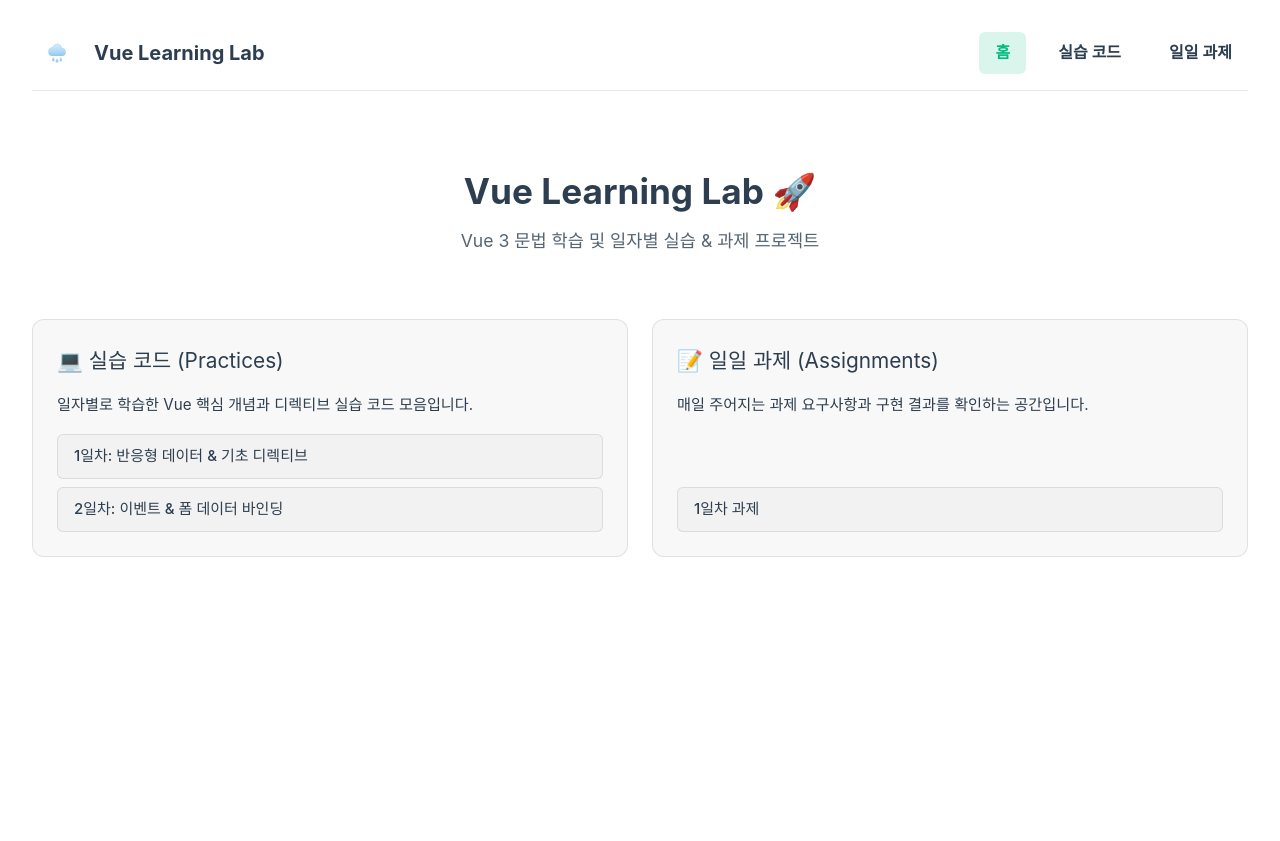
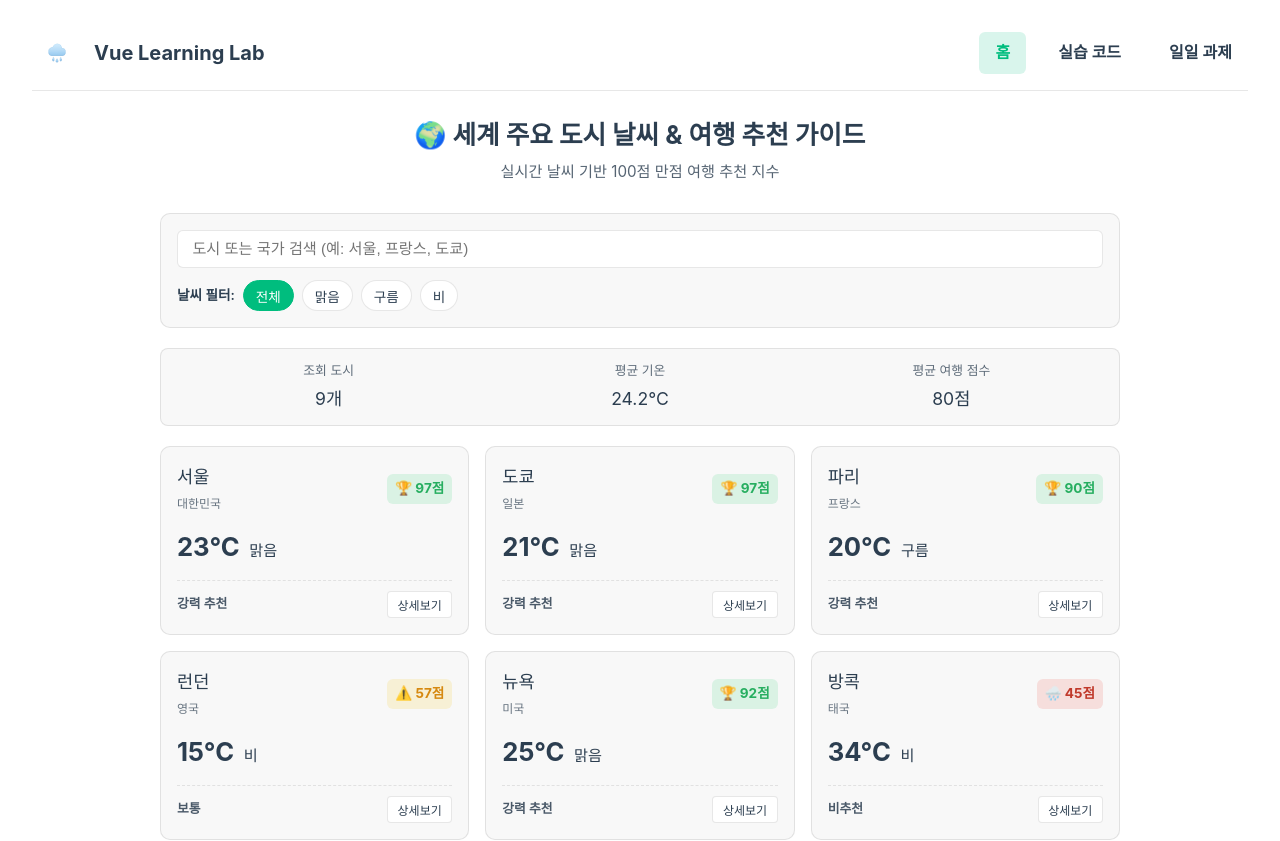
Before and after one commit to songjung-good/skala-front, a Vue app in the folder skala-vue/: page / in a window 1280 px wide. Shown: the top 841 px of the page. Before the commit the page ends 800 px from the top, so only its background shows below. Built offline with nearby package versions, Linux system fonts and the light colour scheme; a web font is replaced by a local one.

Commit message:
Update HomeView.vue
국가별 데이터 추가
추후 추천기능으로 진행

```diff
--- a/skala-vue/src/views/HomeView.vue
+++ b/skala-vue/src/views/HomeView.vue
@@ -1,102 +1,465 @@
 <script setup>
-import { RouterLink } from 'vue-router'
+import { ref, computed, watch, watchEffect } from 'vue'
+
+// ponytail: 정적 9개 세계 주요 도시 데이터. 향후 국기(Flag Emoji / SVG) 및 날씨 API 연결 예정
+const cityWeatherList = ref([
+  { id: 'city_01', name: '서울', country: '대한민국', temp: 23, status: '맑음' },
+  { id: 'city_02', name: '도쿄', country: '일본', temp: 21, status: '맑음' },
+  { id: 'city_03', name: '파리', country: '프랑스', temp: 20, status: '구름' },
+  { id: 'city_04', name: '런던', country: '영국', temp: 15, status: '비' },
+  { id: 'city_05', name: '뉴욕', country: '미국', temp: 25, status: '맑음' },
+  { id: 'city_06', name: '방콕', country: '태국', temp: 34, status: '비' },
+  { id: 'city_07', name: '시드니', country: '호주', temp: 18, status: '맑음' },
+  { id: 'city_08', name: '카이로', country: '이집트', temp: 36, status: '맑음' },
+  { id: 'city_09', name: '로마', country: '이탈리아', temp: 26, status: '맑음' },
+])
+
+// 검색어 및 필터 상태
+const searchQuery = ref('')
+const selectedStatus = ref('전체')
+const selectedCityInfo = ref('도시 카드를 클릭하면 상세 여행 팁을 확인합니다.')
+
+// ponytail: 정적 휴리스틱 점수 계산식 (최적기온 22°C 기준 편차 및 기상 상태 가감점). 실무 시 습도/강수확률 계수 추가
+const calculateTravelScore = (temp, status) => {
+  let score = 100
+
+  // 1. 기온 편차 감점 (최적 22°C에서 1°C 차이당 2.5점 감점)
+  const tempDiff = Math.abs(temp - 22)
+  score -= Math.round(tempDiff * 2.5)
+
+  // 2. 날씨 상태별 가감점
+  const statusPenalties = {
+    '맑음': 0,
+    '구름': -5,
+    '흐림': -15,
+    '비': -25,
+    '눈': -20,
+  }
+  score += (statusPenalties[status] ?? -10)
+
+  // 0~100점 범위 제한
+  return Math.max(0, Math.min(100, score))
+}
+
+const getScoreBadge = (score) => {
+  if (score >= 85) return { grade: '강력 추천', class: 'score-top', emoji: '🏆' }
+  if (score >= 70) return { grade: '추천', class: 'score-good', emoji: '👍' }
+  if (score >= 50) return { grade: '보통', class: 'score-normal', emoji: '⚠️' }
+  return { grade: '비추천', class: 'score-bad', emoji: '🌧️' }
+}
+
+// 고유 날씨 필터 옵션
+const statusOptions = computed(() => {
+  const statuses = cityWeatherList.value.map((item) => item.status)
+  return ['전체', ...new Set(statuses)]
+})
+
+// 가공된 도시 목록 (여행 점수 포함)
+const enrichedCityList = computed(() => {
+  return cityWeatherList.value.map((city) => {
+    const score = calculateTravelScore(city.temp, city.status)
+    return {
+      ...city,
+      score,
+      badge: getScoreBadge(score),
+    }
+  })
+})
+
+// 검색어 및 날씨 필터 적용 목록
+const filteredCityList = computed(() => {
+  const query = searchQuery.value.trim().toLowerCase()
+
+  return enrichedCityList.value.filter((city) => {
+    const matchesQuery =
+      !query ||
+      city.name.toLowerCase().includes(query) ||
+      city.country.toLowerCase().includes(query)
+    const matchesStatus =
+      selectedStatus.value === '전체' || city.status === selectedStatus.value
+
+    return matchesQuery && matchesStatus
+  })
+})
+
+// 통계 데이터
+const stats = computed(() => {
+  const list = filteredCityList.value
+  if (list.length === 0) return { count: 0, avgTemp: 0, avgScore: 0 }
+
+  const totalTemp = list.reduce((acc, cur) => acc + cur.temp, 0)
+  const totalScore = list.reduce((acc, cur) => acc + cur.score, 0)
+
+  return {
+    count: list.length,
+    avgTemp: (totalTemp / list.length).toFixed(1),
+    avgScore: Math.round(totalScore / list.length),
+  }
+})
+
+// 감시자
+watch(selectedCityInfo, (newVal, oldVal) => {
+  console.log(`[안내 변경] "${oldVal}" ➡️ "${newVal}"`)
+})
+
+watchEffect(() => {
+  console.log(`[검색/필터] '${searchQuery.value}' | '${selectedStatus.value}' (결과: ${filteredCityList.value.length}개)`)
+})
+
+const showDetail = (city) => {
+  window.alert(
+    `[${city.name}, ${city.country}]\n` +
+    `현재 날씨: ${city.status} (${city.temp}°C)\n` +
+    `여행 추천 점수: ${city.score}점 (${city.badge.grade})`
+  )
+}
 </script>
 
 <template>
-  <div class="landing-page">
-    <div class="hero">
-      <h1>Vue Learning Lab 🚀</h1>
-      <p class="subtitle">Vue 3 문법 학습 및 일자별 실습 & 과제 프로젝트</p>
+  <div class="travel-dashboard">
+    <header class="hero-section">
+      <h2>🌍 세계 주요 도시 날씨 & 여행 추천 가이드</h2>
+      <p class="desc">실시간 날씨 기반 100점 만점 여행 추천 지수</p>
+    </header>
+
+    <!-- 검색 및 필터 -->
+    <section class="control-box">
+      <div class="search-bar">
+        <input
+          type="text"
+          :value="searchQuery"
+          @input="(e) => (searchQuery = e.target.value)"
+          placeholder="도시 또는 국가 검색 (예: 서울, 프랑스, 도쿄)"
+        />
+        <span v-if="searchQuery" class="query-preview">
+          검색: <strong>{{ searchQuery }}</strong>
+        </span>
+      </div>
+
+      <div class="filter-bar">
+        <span class="filter-title">날씨 필터:</span>
+        <button
+          v-for="status in statusOptions"
+          :key="status"
+          type="button"
+          class="btn-filter"
+          :class="{ active: selectedStatus === status }"
+          @click="selectedStatus = status"
+        >
+          {{ status }}
+        </button>
+      </div>
+    </section>
+
+    <!-- 통계 요약 -->
+    <div v-if="filteredCityList.length > 0" class="summary-card">
+      <div class="stat-item">
+        <span class="stat-label">조회 도시</span>
+        <strong>{{ stats.count }}개</strong>
+      </div>
+      <div class="stat-item">
+        <span class="stat-label">평균 기온</span>
+        <strong>{{ stats.avgTemp }}°C</strong>
+      </div>
+      <div class="stat-item">
+        <span class="stat-label">평균 여행 점수</span>
+        <strong>{{ stats.avgScore }}점</strong>
+      </div>
     </div>
 
-    <div class="grid-container">
-      <div class="card">
-        <h3>💻 실습 코드 (Practices)</h3>
-        <p>일자별로 학습한 Vue 핵심 개념과 디렉티브 실습 코드 모음입니다.</p>
-        <div class="links">
-          <RouterLink to="/practice/day1" class="btn"
-            >1일차: 반응형 데이터 & 기초 디렉티브</RouterLink
-          >
-          <RouterLink to="/practice/day2" class="btn">2일차: 이벤트 & 폼 데이터 바인딩</RouterLink>
+    <!-- 도시 리스트 -->
+    <section class="city-grid">
+      <div
+        v-for="city in filteredCityList"
+        :key="city.id"
+        class="city-card"
+        @click="selectedCityInfo = `${city.name}(${city.country}) 선택됨 - 추천 점수 ${city.score}점`"
+      >
+        <div class="card-header">
+          <div class="city-title">
+            <h4>{{ city.name }}</h4>
+            <span class="country-name">{{ city.country }}</span>
+          </div>
+          <span class="score-badge" :class="city.badge.class">
+            {{ city.badge.emoji }} {{ city.score }}점
+          </span>
+        </div>
+
+        <div class="weather-info">
+          <p class="temp">{{ city.temp }}°C</p>
+          <p class="status">{{ city.status }}</p>
+        </div>
+
+        <div class="card-footer">
+          <span class="grade-text">{{ city.badge.grade }}</span>
+          <button class="btn-detail" @click.stop="showDetail(city)">상세보기</button>
         </div>
       </div>
 
-      <div class="card">
-        <h3>📝 일일 과제 (Assignments)</h3>
-        <p>매일 주어지는 과제 요구사항과 구현 결과를 확인하는 공간입니다.</p>
-        <div class="links">
-          <RouterLink to="/assignment/day1" class="btn">1일차 과제</RouterLink>
-        </div>
-      </div>
+      <p v-if="filteredCityList.length === 0" class="empty-state">
+        검색 결과와 일치하는 여행지가 없습니다.
+      </p>
+    </section>
+
+    <div class="status-bar">
+      {{ selectedCityInfo }}
     </div>
   </div>
 </template>
 
 <style scoped>
-.landing-page {
+.travel-dashboard {
   display: flex;
   flex-direction: column;
-  gap: 2rem;
-  padding: 1rem 0;
+  gap: 1.25rem;
+  max-width: 960px;
+  margin: 0 auto;
 }
-.hero {
+
+.hero-section {
   text-align: center;
-  padding: 2rem 1rem;
+  margin-bottom: 0.5rem;
 }
-.hero h1 {
-  font-size: 2.2rem;
+
+.hero-section h2 {
+  font-size: 1.6rem;
   font-weight: 700;
   color: var(--color-heading);
-  margin-bottom: 0.5rem;
+  margin-bottom: 0.3rem;
 }
-.subtitle {
-  font-size: 1.1rem;
+
+.hero-section .desc {
   color: var(--color-text);
+  font-size: 0.95rem;
   opacity: 0.8;
 }
-.grid-container {
-  display: grid;
-  grid-template-columns: repeat(auto-fit, minmax(300px, 1fr));
-  gap: 1.5rem;
-}
-.card {
-  background: var(--color-background-soft, rgba(255, 255, 255, 0.05));
+
+.control-box {
+  background: var(--color-background-soft, #f8f9fa);
   border: 1px solid var(--color-border);
-  border-radius: 12px;
-  padding: 1.5rem;
+  border-radius: 10px;
+  padding: 1rem;
   display: flex;
   flex-direction: column;
+  gap: 0.75rem;
+}
+
+.search-bar {
+  display: flex;
+  align-items: center;
   gap: 1rem;
 }
-.card h3 {
-  color: var(--color-heading);
-  font-size: 1.3rem;
+
+.search-bar input {
+  flex: 1;
+  padding: 0.6rem 0.9rem;
+  border: 1px solid var(--color-border);
+  border-radius: 6px;
+  font-size: 0.95rem;
+  background: var(--color-background, #fff);
+  color: var(--color-text);
 }
-.card p {
+
+.query-preview {
+  font-size: 0.85rem;
   color: var(--color-text);
-  font-size: 0.95rem;
-  line-height: 1.6;
+  white-space: nowrap;
 }
-.links {
+
+.filter-bar {
+  display: flex;
+  align-items: center;
+  gap: 0.5rem;
+  flex-wrap: wrap;
+}
+
+.filter-title {
+  font-size: 0.85rem;
+  font-weight: 600;
+  color: var(--color-text);
+}
+
+.btn-filter {
+  padding: 0.3rem 0.75rem;
+  border: 1px solid var(--color-border);
+  border-radius: 20px;
+  background: var(--color-background, #fff);
+  color: var(--color-text);
+  font-size: 0.85rem;
+  cursor: pointer;
+  transition: all 0.2s ease;
+}
+
+.btn-filter:hover {
+  border-color: hsla(160, 100%, 37%, 0.8);
+}
+
+.btn-filter.active {
+  background: hsla(160, 100%, 37%, 1);
+  color: #fff;
+  border-color: hsla(160, 100%, 37%, 1);
+}
+
+.summary-card {
+  display: grid;
+  grid-template-columns: repeat(3, 1fr);
+  gap: 1rem;
+  background: var(--color-background-soft, #f8f9fa);
+  border: 1px solid var(--color-border);
+  border-radius: 8px;
+  padding: 0.75rem 1.25rem;
+  text-align: center;
+}
+
+.stat-item {
   display: flex;
   flex-direction: column;
-  gap: 0.5rem;
-  margin-top: auto;
+  gap: 0.2rem;
 }
-.btn {
-  display: block;
-  padding: 0.6rem 1rem;
-  background: var(--color-background-mute, #eee);
+
+.stat-label {
+  font-size: 0.8rem;
+  color: var(--color-text);
+  opacity: 0.75;
+}
+
+.stat-item strong {
+  font-size: 1.1rem;
+  color: var(--color-heading);
+}
+
+.city-grid {
+  display: grid;
+  grid-template-columns: repeat(auto-fill, minmax(260px, 1fr));
+  gap: 1rem;
+}
+
+.city-card {
+  background: var(--color-background-soft, #fff);
   border: 1px solid var(--color-border);
+  border-radius: 10px;
+  padding: 1rem;
+  display: flex;
+  flex-direction: column;
+  gap: 0.75rem;
+  cursor: pointer;
+  transition: transform 0.2s ease, box-shadow 0.2s ease;
+}
+
+.city-card:hover {
+  transform: translateY(-2px);
+  box-shadow: 0 4px 12px rgba(0, 0, 0, 0.08);
+}
+
+.card-header {
+  display: flex;
+  align-items: center;
+  justify-content: space-between;
+}
+
+.city-title h4 {
+  font-size: 1.1rem;
+  margin: 0;
+  color: var(--color-heading);
+}
+
+.country-name {
+  font-size: 0.75rem;
+  color: var(--color-text);
+  opacity: 0.7;
+}
+
+.score-badge {
+  font-size: 0.85rem;
+  font-weight: 700;
+  padding: 0.25rem 0.5rem;
   border-radius: 6px;
+}
+
+.score-top {
+  background: rgba(46, 204, 113, 0.15);
+  color: #27ae60;
+}
+
+.score-good {
+  background: rgba(52, 152, 219, 0.15);
+  color: #2980b9;
+}
+
+.score-normal {
+  background: rgba(241, 196, 15, 0.15);
+  color: #d68910;
+}
+
+.score-bad {
+  background: rgba(231, 76, 60, 0.15);
+  color: #c0392b;
+}
+
+.weather-info {
+  display: flex;
+  align-items: baseline;
+  gap: 0.6rem;
+}
+
+.temp {
+  font-size: 1.6rem;
+  font-weight: 700;
+  margin: 0;
+  color: var(--color-heading);
+}
+
+.status {
+  font-size: 0.95rem;
+  margin: 0;
   color: var(--color-text);
-  text-decoration: none;
-  font-weight: 500;
-  transition: all 0.2s ease;
 }
-.btn:hover {
+
+.card-footer {
+  display: flex;
+  align-items: center;
+  justify-content: space-between;
+  border-top: 1px dashed var(--color-border);
+  padding-top: 0.6rem;
+}
+
+.grade-text {
+  font-size: 0.8rem;
+  font-weight: 600;
+  color: var(--color-text);
+  opacity: 0.85;
+}
+
+.btn-detail {
+  padding: 0.25rem 0.6rem;
+  font-size: 0.75rem;
+  border: 1px solid var(--color-border);
+  background: var(--color-background, #fff);
+  color: var(--color-text);
+  border-radius: 4px;
+  cursor: pointer;
+}
+
+.btn-detail:hover {
   background: hsla(160, 100%, 37%, 0.15);
   border-color: hsla(160, 100%, 37%, 1);
   color: hsla(160, 100%, 37%, 1);
 }
+
+.empty-state {
+  grid-column: 1 / -1;
+  text-align: center;
+  padding: 2rem;
+  color: #e74c3c;
+  font-weight: 600;
+}
+
+.status-bar {
+  padding: 0.6rem 1rem;
+  background: var(--color-background-mute, #eee);
+  border-radius: 6px;
+  font-size: 0.85rem;
+  color: var(--color-text);
+  text-align: center;
+}
 </style>
```
